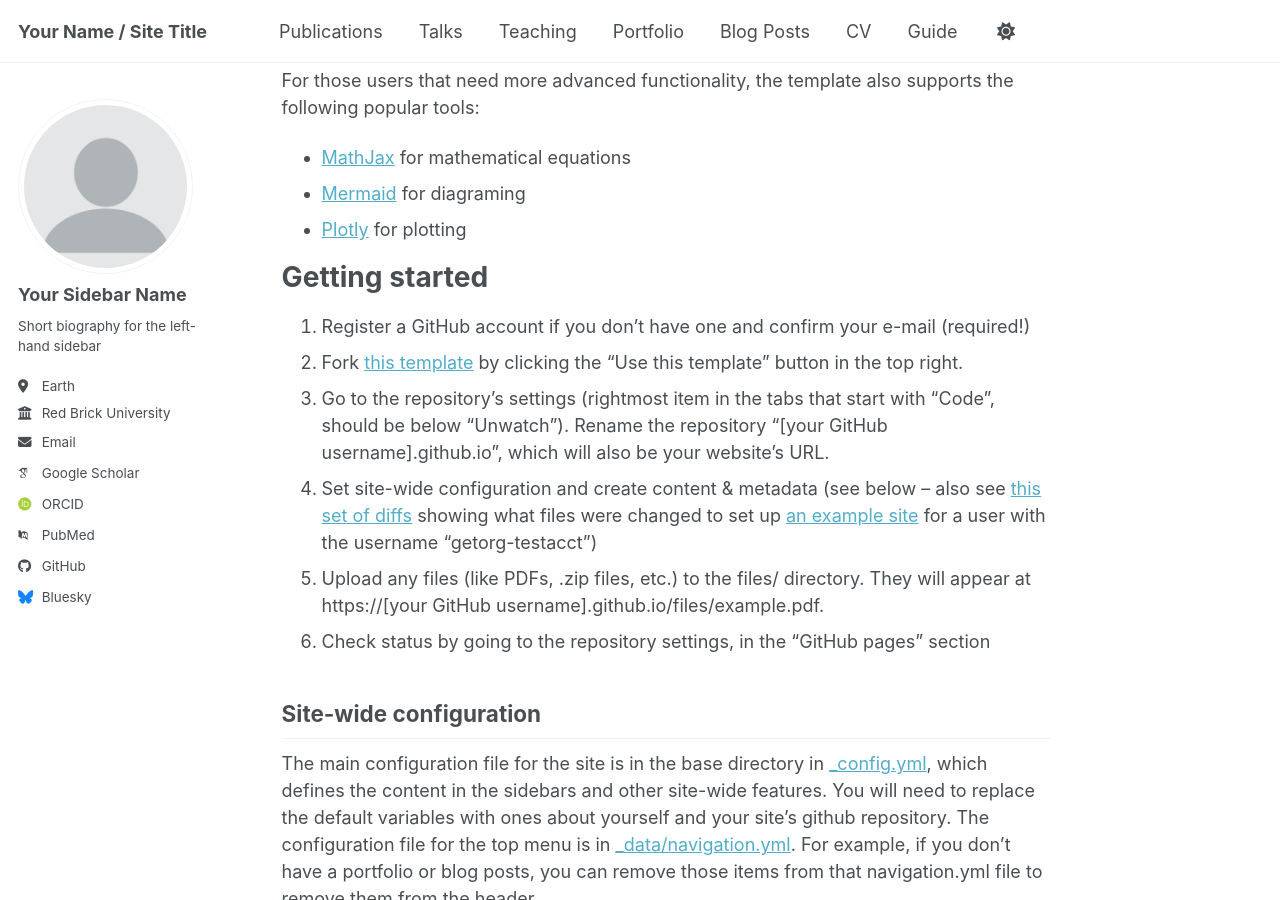
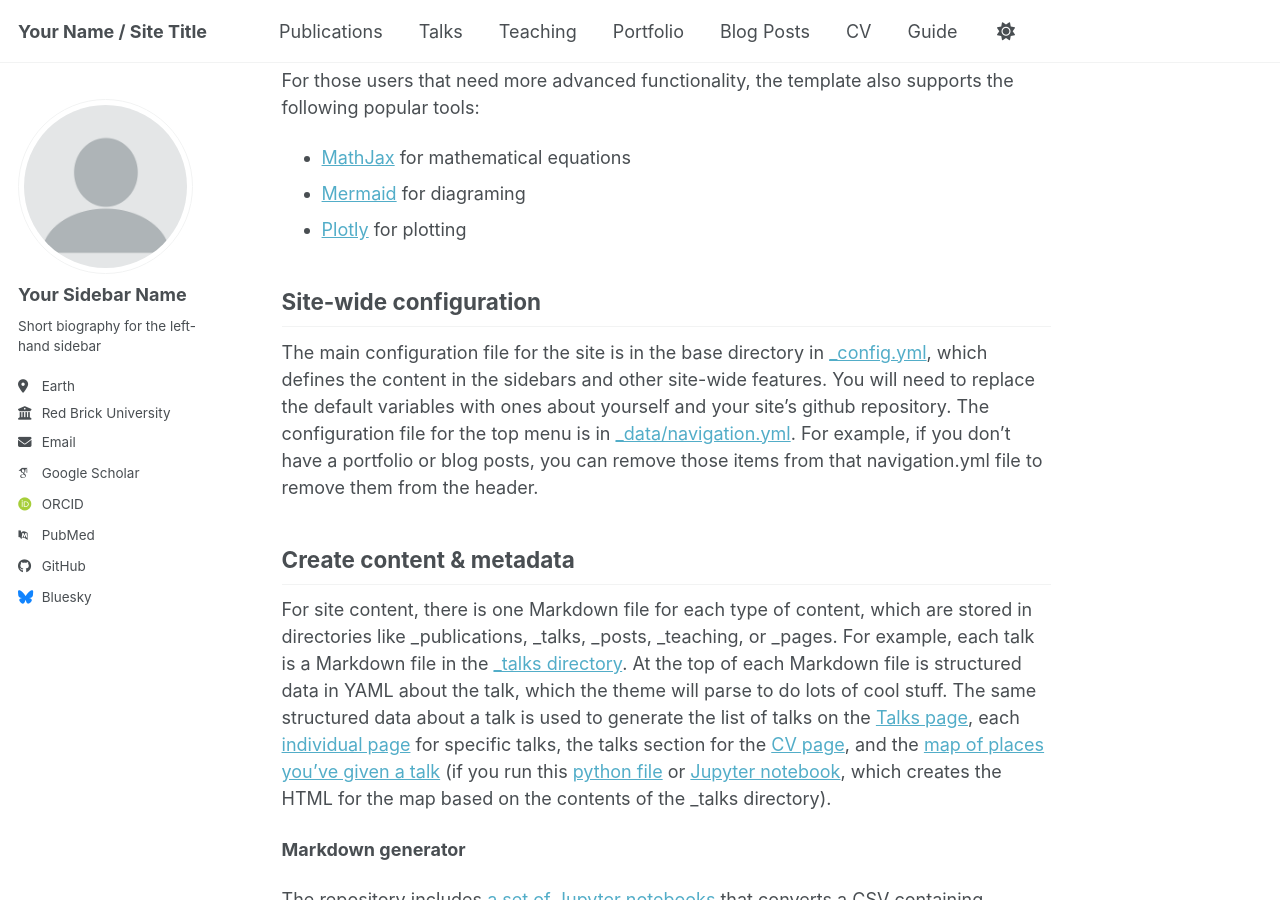
Before and after one commit to paul-rebman/paul-rebman.github.io, a Jekyll site: the page built from _pages/about.md, in a window 1280 px wide and 900 px high, scrolled down 973 px. Built offline with Jekyll 4.4.1, drawn with Linux system fonts in a browser that asks for light colours; some web fonts are replaced; a script bundle is joined from its source files by our own code; library files that are not in the unit come from our copies.

Commit message:
Update about.md

```diff
--- a/_pages/about.md
+++ b/_pages/about.md
@@ -22,14 +22,6 @@
 - [Mermaid](https://mermaid.js.org/) for diagraming
 - [Plotly](https://plotly.com/javascript/) for plotting
 
-Getting started
-======
-1. Register a GitHub account if you don't have one and confirm your e-mail (required!)
-1. Fork [this template](https://github.com/academicpages/academicpages.github.io) by clicking the "Use this template" button in the top right.
-1. Go to the repository's settings (rightmost item in the tabs that start with "Code", should be below "Unwatch"). Rename the repository "[your GitHub username].github.io", which will also be your website's URL.
-1. Set site-wide configuration and create content & metadata (see below -- also see [this set of diffs](https://archive.is/3TPas) showing what files were changed to set up [an example site](https://getorg-testacct.github.io) for a user with the username "getorg-testacct")
-1. Upload any files (like PDFs, .zip files, etc.) to the files/ directory. They will appear at https://[your GitHub username].github.io/files/example.pdf.
-1. Check status by going to the repository settings, in the "GitHub pages" section
 
 Site-wide configuration
 ------
```
